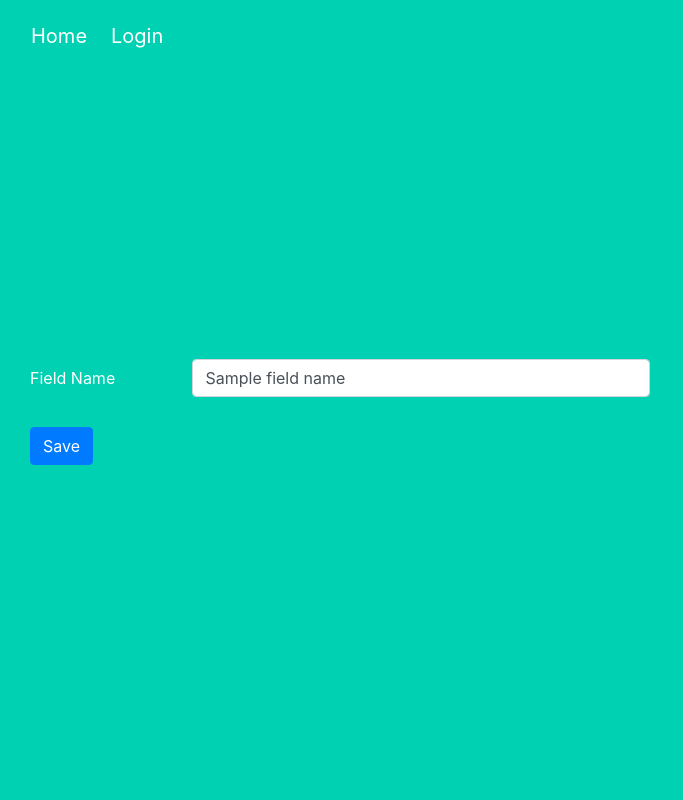
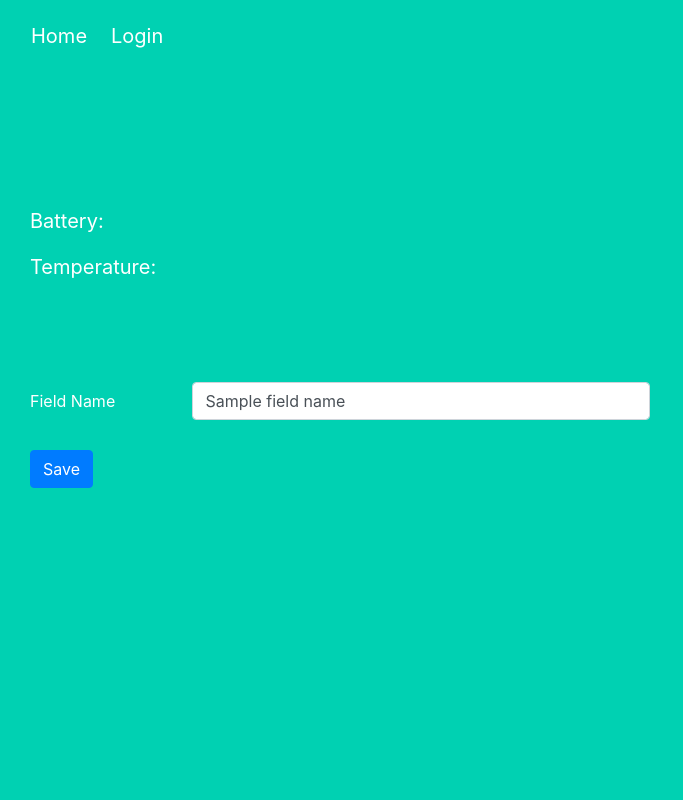
Before and after one commit to ilie05/ditchflow, a Flask app: template project/templates/settings.html in a window 1280 px wide. Shown: the whole page, without its empty margins (0-683 px from the left). Run offline with Flask 2, Linux system fonts and the light colour scheme; the template is opened without the code that fills it: most values are stand-ins (such as "Sample title", 1, 10 or a date in 2020).

Commit message:
battery and temperature update on settings page

```diff
--- a/project/templates/settings.html
+++ b/project/templates/settings.html
@@ -1,5 +1,14 @@
 {% extends "base.html" %}
 {% block content %}
+    <script src="../static/js/socket.io.js"></script>
+    <div class="holder">
+        <p>
+            Battery: <span id="battery"></span>
+        </p>
+        <p>
+            Temperature: <span id="temperature"></span>
+        </p>
+    </div>
     <div>
         <form method="post">
             <div class="form-group row">
@@ -15,4 +24,23 @@
             </div>
         </form>
     </div>
+    <script>
+        const socket = io(`http://${document.domain}:${location.port}/notification`);
+        socket.on('connect', function () {
+            console.log("Connected")
+        });
+
+        socket.on('batteryTemp', function (data) {
+            $('#battery').text(data.battery + ' V');
+            $('#temperature').text(data.temperature + ' °F');
+        })
+    </script>
+    <style>
+        .holder {
+            margin: -100px 0 100px 15px;
+        }
+        .holder p {
+            font-size: 20px;
+        }
+    </style>
 {% endblock %}
```
Also changed, not shown: project/sensors_rcv.py (+21 -1 lines), project/utils.py (+7 -0 lines), project/db.sqlite.
